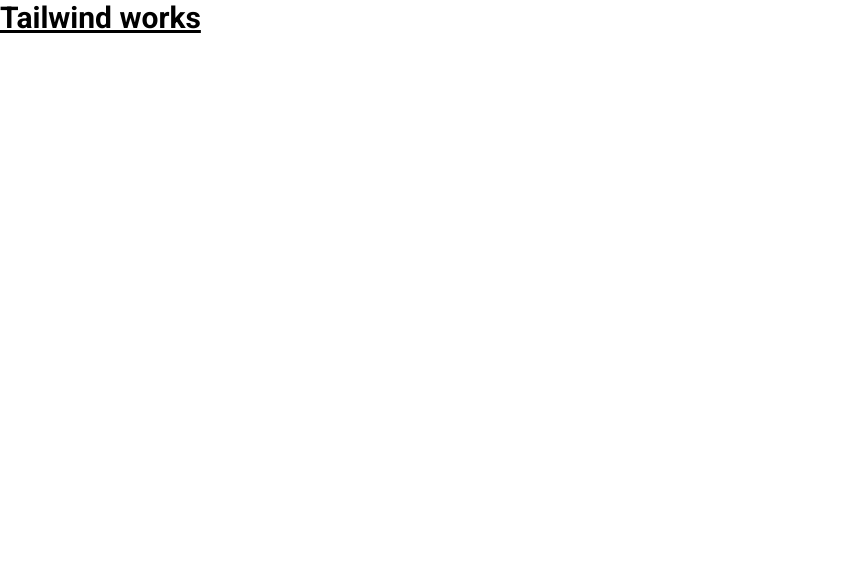
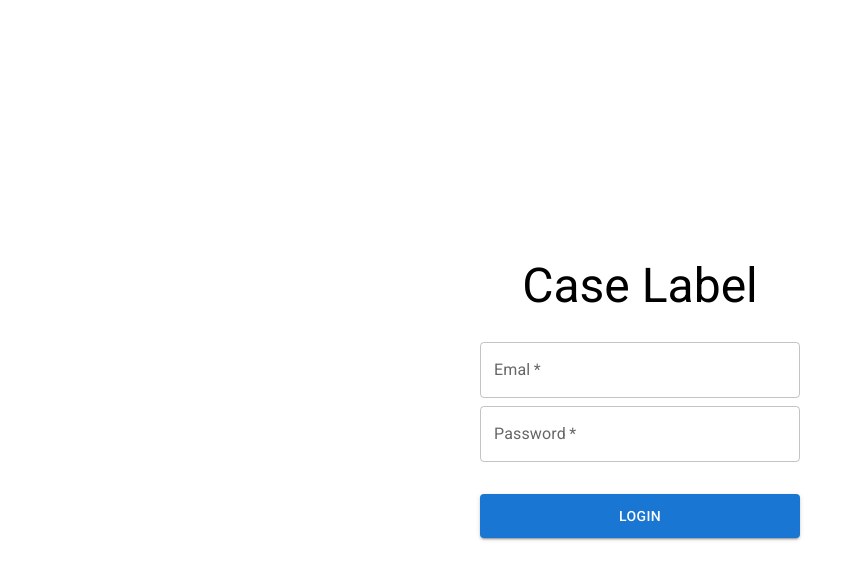
Before and after one commit to nunopeixoto/gyant-case-label-client, a React (Create React App) app: page / in a window 1280 px wide. Shown: the top 580 px of the page, without its empty margins (0-864 px from the left). Built offline with nearby package versions, Linux system fonts and the light colour scheme.

Commit message:
Create login component skeleton

```diff
--- a/src/components/auth/login-form/login-form.component.tsx
+++ b/src/components/auth/login-form/login-form.component.tsx
@@ -1,10 +1,18 @@
+import { Button, TextField } from '@mui/material';
 import React from 'react';
 
 const LoginForm: React.FC = () => {
     return(
-        <h1 className="text-3xl font-bold underline">
-        Tailwind works
-        </h1>
+        <div className="flex justify-center items-center flex-col h-screen gap-8">
+            <h1 className="text-5xl"> Case Label </h1>
+            <div className="flex flex-col gap-2">
+                <TextField label="Emal" className="w-80" type="email" required />
+                <TextField label="Password" className="w-80" type="password" required />
+            </div>
+            <Button variant="contained" className="w-80">
+                <span className="p-1"> Login </span>
+            </Button>
+        </div>
     )
 }
 
```
